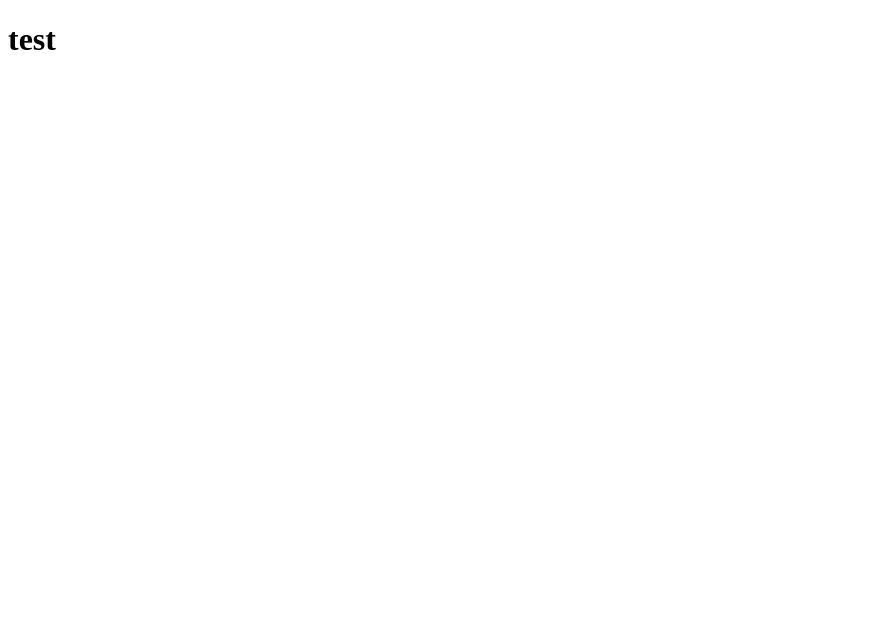
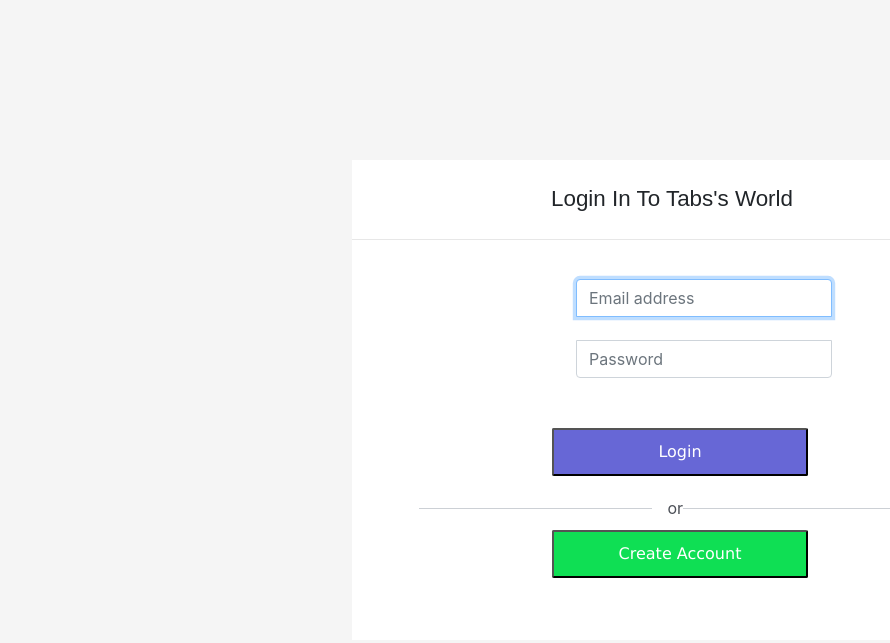
Before and after one commit to tabassummulla/Learning-node, a website: page front-end/index.html in a window 1280 px wide. Shown: the whole page, without its empty margins (0-890 px from the left). Drawn offline with nearby package versions, Linux system fonts and the light colour scheme.

Commit message:
added validation to login form, and added css

```diff
--- a/front-end/css/style.css
+++ b/front-end/css/style.css
@@ -4,16 +4,15 @@ body {
 }
 
 body {
-  display: -ms-flexbox;
-  display: flex;
-  -ms-flex-align: center;
+
+  /* margin-inline-start: 18em; */
   align-items: center;
-  padding-top: 40px;
-  padding-bottom: 40px;
+  /* padding-top: 40px;
+  padding-bottom: 40px; */
   background-color: #f5f5f5;
 }
 
-.form-signin {
+/* .form-signin {
   width: 100%;
   max-width: 330px;
   padding: 15px;
@@ -32,13 +31,119 @@ body {
 .form-signin .form-control:focus {
   z-index: 2;
 }
-.form-signin input[type="email"] {
+*/
+
+ #inputEmail{
+  width: 40%;
+  margin-inline-start: 14em;
   margin-bottom: -1px;
   border-bottom-right-radius: 0;
   border-bottom-left-radius: 0;
-}
-.form-signin input[type="password"] {
+ }
+
+ #inputPassword {
+  width: 40%;
+  margin-inline-start: 14em;
   margin-bottom: 10px;
   border-top-left-radius: 0;
   border-top-right-radius: 0;
 }
+
+button.loginBtn{
+margin-inline-start: 1em;
+background:rgb(103, 103, 214);
+color:white;
+font-family: 'Lucida Sans', 'Lucida Sans Regular', 'Lucida Grande', 'Lucida Sans Unicode', Geneva, Verdana, sans-serif;
+width: 40%;
+margin-bottom: 10px;
+padding: 10px 4px;
+border-radius: 2px;
+
+
+}
+button.loginBtn:hover{
+  background-color: #6063ff;
+  border-radius: 2px;
+
+}
+
+button.loginBtn:focus{
+  box-shadow: 0 0 0 0.1rem #587df8;
+}
+
+.login{
+  position:fixed;
+  background: white;
+  width: 50%;
+  height: 60%;
+  margin-inline-start: 22em;
+  width: 50%;
+  margin-top: 10em;
+}
+
+
+
+.div#signinHeader{
+  color: #141414;
+  overflow: hidden;
+  padding: 0;
+  align-content: center;
+}
+
+#signinOverlay{
+  position: relative;
+  z-index: 100;
+  overflow: hidden;
+}
+
+ h1#signIn{    font-size: 1.4em;
+  font-weight: normal;
+  text-align: center;
+  border-bottom: 1px solid #e7e7e7;
+  padding: 26px 0 0 0;
+  margin: 0 0 15px 0;
+  font-family: "TTNorms-Medium",Arial;
+  height: 80px;
+  text-transform: capitalize;
+}
+
+
+.seperator-reg{
+  display:block;margin-bottom:10px;margin-left:10.5%;margin-right:10.5%;margin-top:10px;overflow:hidden;text-align:center;white-space:nowrap;width:80%}
+
+.seperator-reg>span{display:inline-block;position:relative}.seperator-reg>span:before,.seperator-reg>span:after{background:#ccd0d5;content:" ";height:1px;position:absolute;top:50%;width:9999px}.seperator-reg>span:before{margin-right:15px;right:100%}._1rf5>span:after{left:100%;margin-left:10px}.reg-sep{color:#4b4f56}
+
+#err{
+margin-inline-start: 9px;
+align-content: center;
+color: red;
+font-family: 'Lucida Sans', 'Lucida Sans Regular', 'Lucida Grande', 'Lucida Sans Unicode', Geneva, Verdana, sans-serif;
+font-weight: bold;
+font-size: 14px;
+
+}
+
+
+
+
+button.registerBtn{
+  margin-inline-start: 1em;
+  background:rgb(15, 223, 84);
+  color:white;
+  font-family: 'Lucida Sans', 'Lucida Sans Regular', 'Lucida Grande', 'Lucida Sans Unicode', Geneva, Verdana, sans-serif;
+  width: 40%;
+  margin-bottom: 10px;
+  padding: 10px 4px;
+  border-radius: 2px;
+
+
+  }
+  button.registerBtn:hover{
+    background-color: #2de746;
+    border-radius: 2px;
+
+  }
+
+  button.registerBtn:focus{
+    box-shadow: 0 0 0 0.1rem #08e600;
+  }
--- a/front-end/index.html
+++ b/front-end/index.html
@@ -1,12 +1,42 @@
 <!DOCTYPE html>
 <html>
 
+<head>
+    <title>Login</title>
 
-          <head>
-                    <title>Home</title>
-                    <h1>test</h1>
-          </head>
-          <body>
+   <link rel="stylesheet" href="https://stackpath.bootstrapcdn.com/bootstrap/4.3.1/css/bootstrap.min.css" integrity="sha384-ggOyR0iXCbMQv3Xipma34MD+dH/1fQ784/j6cY/iJTQUOhcWr7x9JvoRxT2MZw1T" crossorigin="anonymous">
+   <link rel="stylesheet" type="text/css" href="./css/style.css">
+   <script src="https://ajax.googleapis.com/ajax/libs/jquery/3.4.1/jquery.min.js"></script>
+   <script src="./js/login.js"></script>
+</head>
 
-          </body>
+<body class="text-center" cz-shortcut-listen="true">
+
+    <div class="login">
+
+            <div id="signinHeader">
+                    <div id="signinOverlay">
+                            <h1 id="signIn"> Login in to Tabs's World </h1>
+                            </div>
+
+        <!-- <div id="loginTitle"><span id="loginT" class="_50f6">Login in to Tabs's World</span></div> -->
+       <br>
+        <input  name='email_add' type="email" id="inputEmail" class="form-control" placeholder="Email address" required autofocus="">
+    <br>
+
+        <input   name='password' type="password" id="inputPassword" class="form-control" placeholder="Password" required>
+        <br>
+        <p id="err"> </p>
+        <button class="loginBtn" type="button" onclick='validateFields()' id='signin'>Login</button>
+
+        <div class="seperator-reg"><span class="reg-sep"> or </span></div>
+
+        <button class="registerBtn" type="button" id='register'>Create Account</button>
+
+    </div>
+
+
+
+</body>
+
 </html>
--- a/front-end/js/login.js
+++ b/front-end/js/login.js
@@ -1,10 +1,53 @@
 
 
-function login() {
 
-          let email = document.getElementById('inputEmail').value;
-          let password = document.getElementById('inputPassword').value;
 
+function validateFields(){
+
+    let email = document.getElementById('inputEmail').value;
+    let password = document.getElementById('inputPassword').value;
+    let errAlert =  document.getElementById('err');
+    let emailFormat = /\w+@[a-zA-Z_]+?\.[a-zA-Z]{2,6}/;
+
+    if(email === "" && password === ""){
+
+        errAlert.innerHTML="Please fill in required fields";
+
+    }else if(password === ""){
+        document.getElementById('inputPassword').focus();
+        errAlert.innerHTML="Please enter your password to login";
+    }
+    else if(!(email.match(emailFormat))){
+
+        errAlert.innerHTML="Please enter a valid email address";
+       document.getElementById('inputEmail').focus();
+       document.getElementById('inputPassword').focus();
+    }
+    else{
+        login(email, password);
+    }
+
+
+
+}
+
+
+
+
+
+
+
+
+
+
+
+
+
+
+
+
+
+function login(email,password) {
           let request = new XMLHttpRequest();
           let url = '/api/login';
           request.open('POST', url);
--- a/routes/api/login.js
+++ b/routes/api/login.js
@@ -31,7 +31,7 @@ route.post('/', (req, res) => {
 
                 else {
 
-                    res.status(401).json({ message: 'Incorrect username and/or password' });
+                    res.status(401).json({ message: 'Incorrect password' });
 
                     console.log(err);
 
--- a/routes/api/register.js
+++ b/routes/api/register.js
@@ -30,7 +30,6 @@ route.post('/', (req, res) => {
                 }).then((user => {
 
                           res.status(200).json({user, message:'Account created successfuly'});
-                          res.redirect(307, "/login");
 
                 })).catch((err => {
 
```
Also changed, not shown: front-end/home.html (added, +12 -0 lines).
